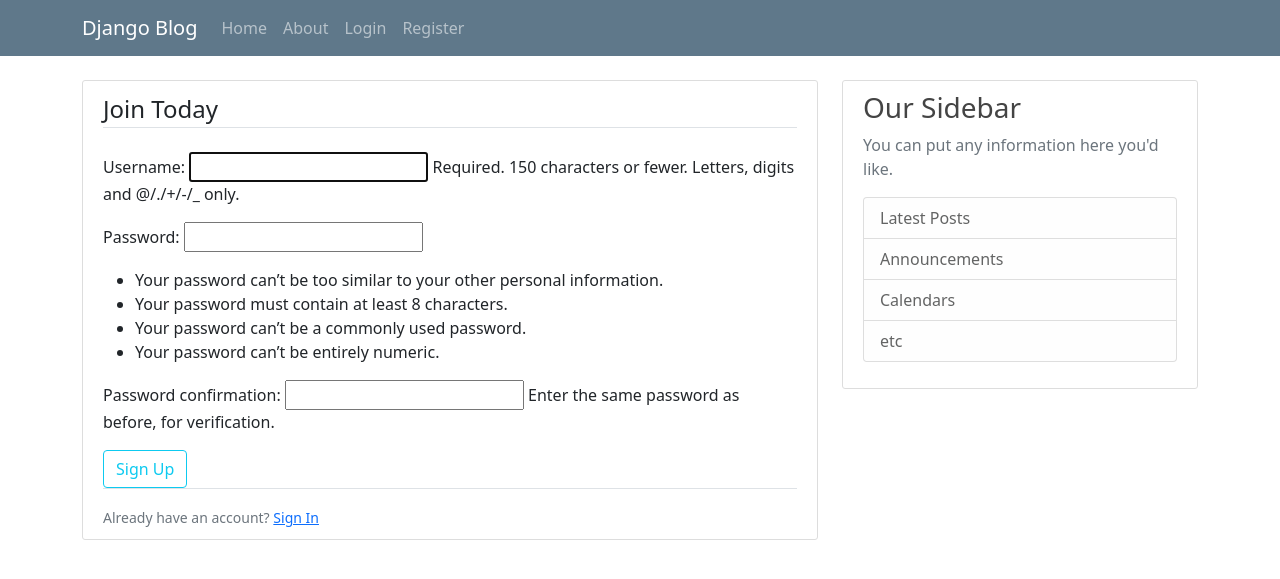
After one commit to warrensiro/Blog, a Django app: page /register/ in a window 1280 px wide. The commit adds this page. Shown: the top 579 px of the page. Run offline with Django 4.2, Linux system fonts and the light colour scheme.

Commit message:
created a registration form that validates correctly and uses the inherent form method in django

```diff
--- a/django_blog/blog/Templates/blog/base.html
+++ b/django_blog/blog/Templates/blog/base.html
@@ -43,6 +43,13 @@
           <main role="main" class="container">
             <div class="row">
               <div class="col-md-8">
+                {% if messages %}
+                  {% for message in messages %}
+                    <div class="alert alert-{{message.tags}}">
+                      {{message}}
+                    </div>
+                  {% endfor %}
+                {% endif %}
                 {% block content %}{% endblock %}
               </div>
               <div class="col-md-4">
--- a/django_blog/django_blog/settings.py
+++ b/django_blog/django_blog/settings.py
@@ -32,6 +32,7 @@ ALLOWED_HOSTS = []
 
 INSTALLED_APPS = [
     'blog.apps.BlogConfig',
+    'users.apps.UsersConfig',
     'django.contrib.admin',
     'django.contrib.auth',
     'django.contrib.contenttypes',
--- a/django_blog/django_blog/urls.py
+++ b/django_blog/django_blog/urls.py
@@ -17,7 +17,9 @@ Including another URLconf
 from django.contrib import admin
 from django.urls import path, include
 
+
 urlpatterns = [
     path('admin/', admin.site.urls),
     path('', include('blog.urls')),
+    path('', include('users.urls')),
 ]
--- /dev/null
+++ b/django_blog/users/Templates/users/register.html
@@ -0,0 +1,20 @@
+{% extends "blog/base.html" %}
+{% block content %}
+    <div class="content-section">
+        <form method="POST">
+            {% csrf_token %}
+            <fieldset class="form-group">
+                <legend class="border-bottom mb-4">Join Today</legend>
+                {{form.as_p}}
+            </fieldset>
+            <div class="form-group">
+                <button class="btn btn-outline-info" type="submit">Sign Up</button>
+            </div>
+        </form>
+        <div class="border-top pt-3">
+            <small class="text-muted">
+                Already have an account? <a class="ml-2" href="#">Sign In</a>
+            </small>
+        </div>
+    </div>
+{% endblock content %}
--- /dev/null
+++ b/django_blog/users/admin.py
@@ -0,0 +1,3 @@
+from django.contrib import admin
+
+# Register your models here.
--- /dev/null
+++ b/django_blog/users/apps.py
@@ -0,0 +1,6 @@
+from django.apps import AppConfig
+
+
+class UsersConfig(AppConfig):
+    default_auto_field = 'django.db.models.BigAutoField'
+    name = 'users'
--- /dev/null
+++ b/django_blog/users/models.py
@@ -0,0 +1,3 @@
+from django.db import models
+
+# Create your models here.
--- /dev/null
+++ b/django_blog/users/tests.py
@@ -0,0 +1,3 @@
+from django.test import TestCase
+
+# Create your tests here.
--- /dev/null
+++ b/django_blog/users/urls.py
@@ -0,0 +1,7 @@
+from django.urls import path
+from . import views
+
+
+urlpatterns = [
+    path('register/', views.register, name="register"),
+]
--- /dev/null
+++ b/django_blog/users/views.py
@@ -0,0 +1,18 @@
+from django.shortcuts import render, redirect
+from django.contrib.auth.forms import UserCreationForm
+from django.contrib import messages
+
+
+def register(request):
+    if request.method == 'POST':
+        form = UserCreationForm(request.POST)
+        if form.is_valid():
+            username = form.cleaned_data.get('username')
+            messages.success(request, f"Account created for {username}!")
+            return redirect('blog-home')
+    else:
+        form = UserCreationForm()
+    context = {
+        'form': form
+    }
+    return render(request, 'users/register.html', context)
```
Also changed, not shown: django_blog/blog/README.md, django_blog/users/__init__.py (added), django_blog/users/migrations/__init__.py (added).
